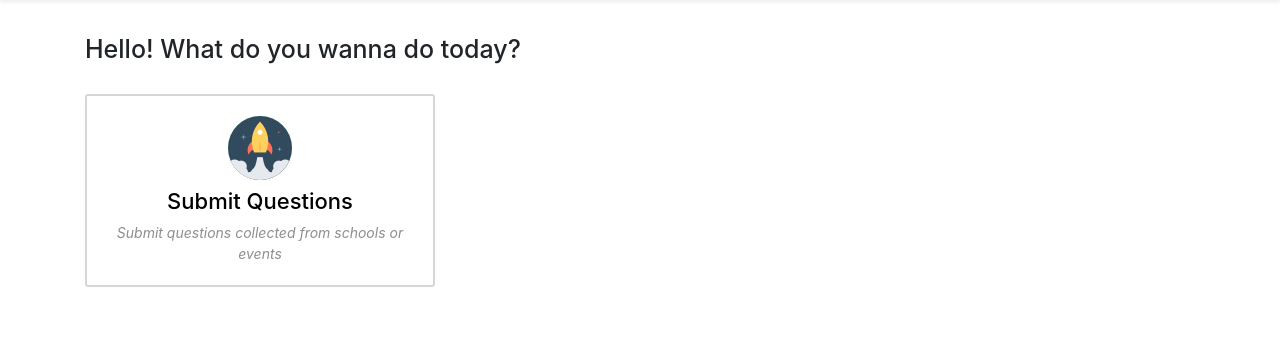
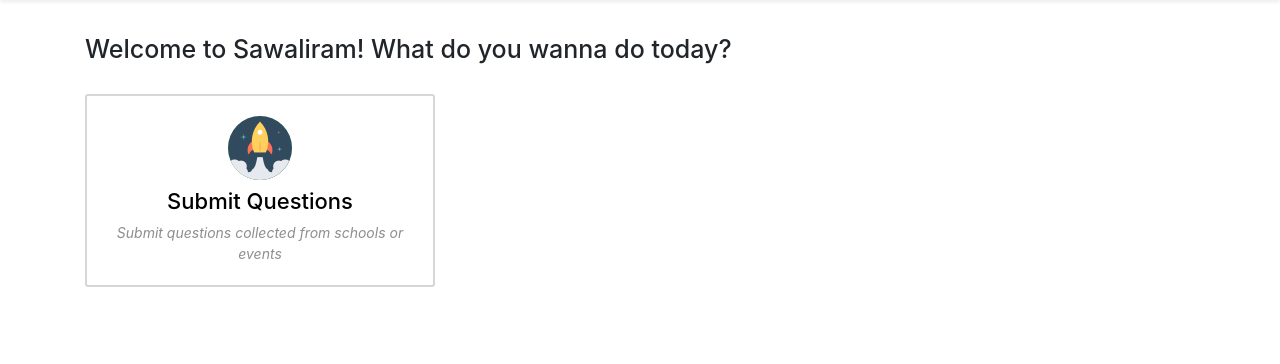
Before and after one commit to sawaliram/sawaliram, a Django app: page /dashboard/ in a window 1280 px wide. Shown: the part 56-420 px from the top of the page. Run offline with Django 3.2, Linux system fonts and the light colour scheme; some libraries are stand-ins or nearby versions.

Commit message:
Changed the welcome text to include 'Sawaliram'

```diff
--- a/dashboard/templates/dashboard/home.html
+++ b/dashboard/templates/dashboard/home.html
@@ -7,7 +7,7 @@
 
 {% block content %}
 
-<h1 class="dashboard-home-greeting">Hello! What do you wanna do today?</h1>
+<h1 class="dashboard-home-greeting">Welcome to Sawaliram! What do you wanna do today?</h1>
 
 <div class="row tasks-list">
     <div class="col-4">
```
